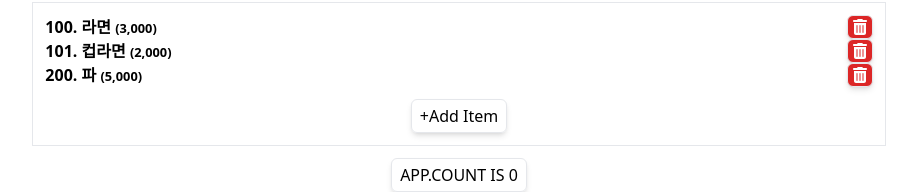
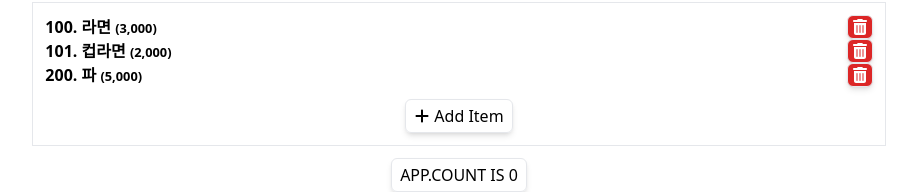
Before and after one commit to ninw0205/hana4-react, a React (Vite) app: page / in a window 1280 px wide. Shown: the part 247-439 px from the top of the page, without its empty margins (181-1098 px from the left). Built offline with nearby package versions, Linux system fonts and the light colour scheme.

Commit message:
button refactoring

```diff
--- a/src/components/Login.tsx
+++ b/src/components/Login.tsx
@@ -97,11 +97,9 @@ export default function Login({ login }: Props) {
         />
       </div> */}
         {/* <button className='btn btn-success float-end mt-3'>Sign In</button> */}
-        <Button
-          text='Sign In'
-          variant='btn-success'
-          classNames='float-end mt-3'
-        />
+        <Button variant='btn-success' classNames='float-end mt-3'>
+          Sign In
+        </Button>
       </form>
     </>
   );
--- a/src/components/My.tsx
+++ b/src/components/My.tsx
@@ -1,9 +1,11 @@
-import { FaTrashCan } from 'react-icons/fa6';
+import { FaPlus, FaTrashCan } from 'react-icons/fa6';
 import { Session } from '../App.tsx';
 import Login from './Login.tsx';
 import Profile from './Profile.tsx';
 import { FormEvent, useRef, useState } from 'react';
 import Button from './atoms/Button.tsx';
+import { MdCancel } from 'react-icons/md';
+import { FaSave } from 'react-icons/fa';
 
 type Props = {
   session: Session;
@@ -56,10 +58,9 @@ export default function My({
       {session.loginUser ? (
         <div className='flex gap-5'>
           <Profile session={session} logout={logout} ref={logoutButtonRef} />
-          <Button
-            onClick={() => logoutButtonRef.current?.click()}
-            text='MySignOut'
-          />
+          <Button onClick={() => logoutButtonRef.current?.click()}>
+            MySignOut
+          </Button>
         </div>
       ) : (
         <Login login={login} />
@@ -97,11 +98,17 @@ export default function My({
                 placeholder='price..'
                 className='inp'
               />
-              <Button type='reset' onClick={toggleEditing} text='Cancel' />
-              <Button type='submit' text='Save' variant='btn-primary' />
+              <Button type='reset' onClick={toggleEditing}>
+                <MdCancel />
+              </Button>
+              <Button type='submit' variant='btn-primary'>
+                <FaSave />
+              </Button>
             </form>
           ) : (
-            <Button onClick={toggleEditing} text='+Add Item' />
+            <Button onClick={toggleEditing}>
+              <FaPlus /> Add Item
+            </Button>
           )}
         </li>
       </ul>
--- a/src/components/atoms/Button.tsx
+++ b/src/components/atoms/Button.tsx
@@ -1,23 +1,22 @@
-import { ButtonHTMLAttributes } from 'react';
+import { ButtonHTMLAttributes, PropsWithChildren } from 'react';
 
 type Props = {
-  text: string;
   variant?: string;
   classNames?: string;
 } & ButtonHTMLAttributes<HTMLButtonElement>;
 
 export default function Button({
-  text,
+  children,
   variant = '',
   classNames = '',
   ...props
-}: Props) {
+}: PropsWithChildren<Props>) {
   return (
     <button
-      className={`btn ${variant} ${classNames} normal-case`}
+      className={`btn ${variant} ${classNames} inline-flex items-center gap-1 normal-case`}
       /*onClick={props.onClick}*/ {...props}
     >
-      {text}
+      {children}
     </button>
   );
 }
```
Also changed, not shown: 1 other file (tests, documents, lock files or other folders).
